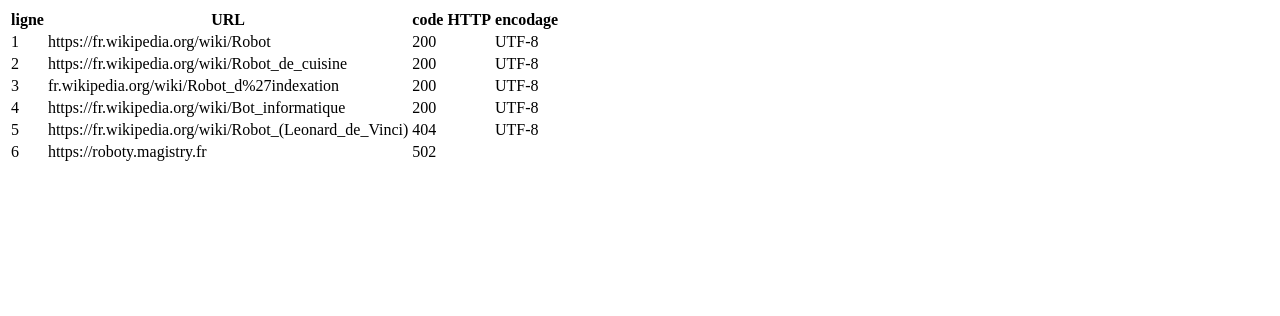
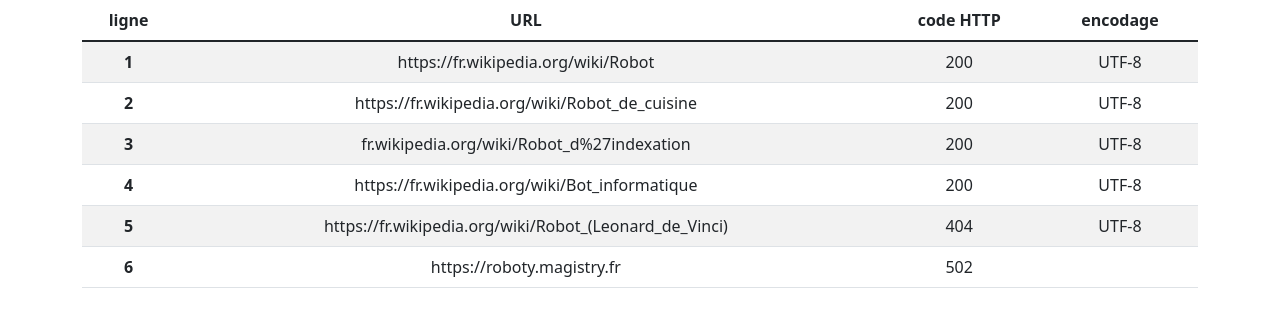
Before and after one commit to Keming956/PPE1-2023, a plain HTML site: page miniprojet/tableaux/miniprojet.html in a window 1280 px wide. Drawn offline with nearby package versions, Linux system fonts and the light colour scheme.

Commit message:
bootstrap

```diff
--- a/miniprojet/tableaux/miniprojet.html
+++ b/miniprojet/tableaux/miniprojet.html
@@ -1,52 +1,63 @@
-<html>
+<!DOCTYPE html>
+<html lang="fr">
 <head>
-			<meta charset="UTF-8">
+    <meta charset="UTF-8" />
+    <title>Tableaux</title>
+<link rel="stylesheet" type="text/css" href="https://cdn.jsdelivr.net/npm/bootstrap@5.1.3/dist/css/bootstrap.min.css">
+<script src="https://code.jquery.com/jquery-3.3.1.slim.min.js"></script>
+<script src="https://cdn.jsdelivr.net/npm/bootstrap@5.1.3/dist/js/bootstrap.min.js"></script>
+<script src="https://cdn.jsdelivr.net/npm/@popperjs/core@2.10.2/dist/umd/popper.min.js"></script>
 </head>
 		<body>
-			<table>
+            <div class="container text-center">
+            <table class="table table-striped">
+                <thead>
                   <tr>
-                <th>ligne</th>
-                <th>URL</th>
-                <th>code HTTP</th>
-                <th>encodage</th>
+                    <th scope="col">ligne</th>
+                    <th scope="col">URL</th>
+                    <th scope="col">code HTTP</th>
+                    <th scope="col">encodage</th>
                   </tr>
-
+                </thead>
+                <tbody>
                   <tr>
-    <td>1</td>
+                    <th scope="row">1</th>
                     <td>https://fr.wikipedia.org/wiki/Robot</td>
                     <td>200</td>
                     <td>UTF-8</td>
                   </tr>
                   <tr>
-    <td>2</td>
+                    <th scope="row">2</th>
                     <td>https://fr.wikipedia.org/wiki/Robot_de_cuisine</td>
                     <td>200</td>
                     <td>UTF-8</td>
                   </tr>
                   <tr>
-    <td>3</td>
+                    <th scope="row">3</th>
                     <td>fr.wikipedia.org/wiki/Robot_d%27indexation</td>
                     <td>200</td>
                     <td>UTF-8</td>
                   </tr>
                   <tr>
-    <td>4</td>
+                    <th scope="row">4</th>
                     <td>https://fr.wikipedia.org/wiki/Bot_informatique</td>
                     <td>200</td>
                     <td>UTF-8</td>
                   </tr>
                   <tr>
-    <td>5</td>
+                    <th scope="row">5</th>
                     <td>https://fr.wikipedia.org/wiki/Robot_(Leonard_de_Vinci)</td>
                     <td>404</td>
                     <td>UTF-8</td>
                   </tr>
                   <tr>
-    <td>6</td>
+                    <th scope="row">6</th>
                     <td>https://roboty.magistry.fr</td>
                     <td>502</td>
                     <td></td>
                   </tr>
+                </tbody>
               </table>
+            </div>
 		</body>
 	</html>
```
Also changed, not shown: index.html (+3 -3 lines), 7 other files. Lines whose indentation alone changed are shown as unchanged.
